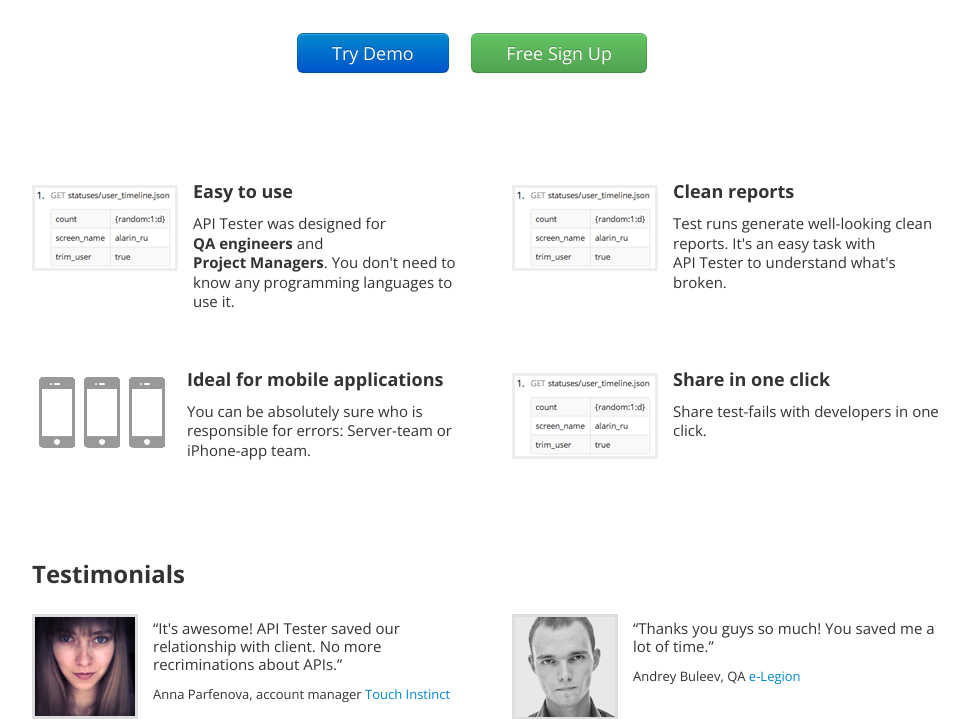
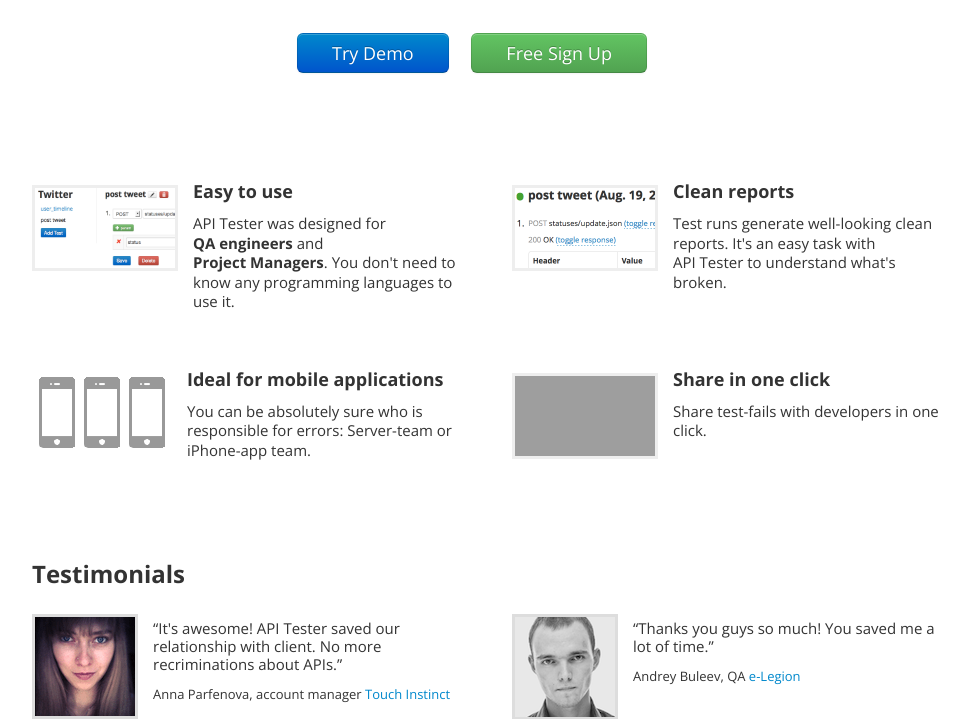
Before and after one commit to elegion/djangodash2012, a Django app: page / in a window 1280 px wide. Shown: the part 164-883 px from the top of the page, without its empty margins (168-1137 px from the left). Run offline with Django 3.2, Linux system fonts and the light colour scheme; parts of the project's set-up code (start-up, migrations or seed data) failed here and were passed over; some libraries are stand-ins or nearby versions; grey boxes are pictures that could not be loaded.

Commit message:
Update main page screenshots
What's left: sharing.

```diff
--- a/templates/fortuitus/fcore/home.html
+++ b/templates/fortuitus/fcore/home.html
@@ -34,7 +34,7 @@
     <div class="row">
       <div class="span6 item">
         <!-- TODO big image on click -->
-        <img src="{{ STATIC_URL }}imgs/marketing_1.png" />
+        <img src="{{ STATIC_URL }}imgs/marketing_1.png" width="140" height="80" />
         <h3>Easy to use</h3>
         <p>
           API&nbsp;Tester was designed for <b>QA&nbsp;engineers</b> and <b>Project&nbsp;Managers</b>.
@@ -44,7 +44,7 @@
 
       <div class="span6 item">
         <!-- TODO big image on click -->
-        <img src="{{ STATIC_URL }}imgs/marketing_1.png" />
+        <img src="{{ STATIC_URL }}imgs/marketing_2.png" width="140" height="80" />
         <h3>Clean reports</h3>
         <p>
           Test runs generate well-looking clean reports. It's an easy task with API&nbsp;Tester
@@ -56,7 +56,7 @@
     <div class="row">
       <div class="span6 item marketing3">
         <!-- TODO big image on click -->
-        <img src="{{ STATIC_URL }}imgs/marketing_3.png" />
+        <img src="{{ STATIC_URL }}imgs/marketing_3.png" width="140" height="80" />
         <h3>Ideal for mobile applications</h3>
         <p>
           You can be absolutely sure who is responsible for errors: Server-team
@@ -66,7 +66,7 @@
 
       <div class="span6 item">
         <!-- TODO big image on click -->
-        <img src="{{ STATIC_URL }}imgs/marketing_1.png" />
+        <img src="{{ STATIC_URL }}imgs/marketing_4.png"  width="140" height="80"/>
         <h3>Share in one click</h3>
         <p>
           Share test-fails with developers in one click.
```
Also changed, not shown: my_static/imgs/marketing_1.png, my_static/imgs/marketing_2.png (added).
